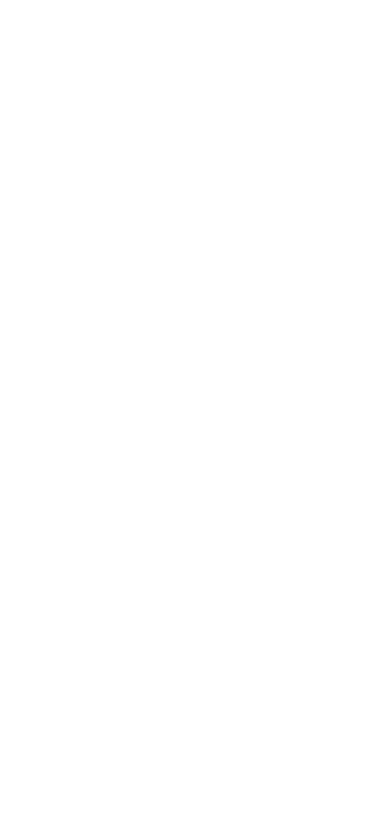
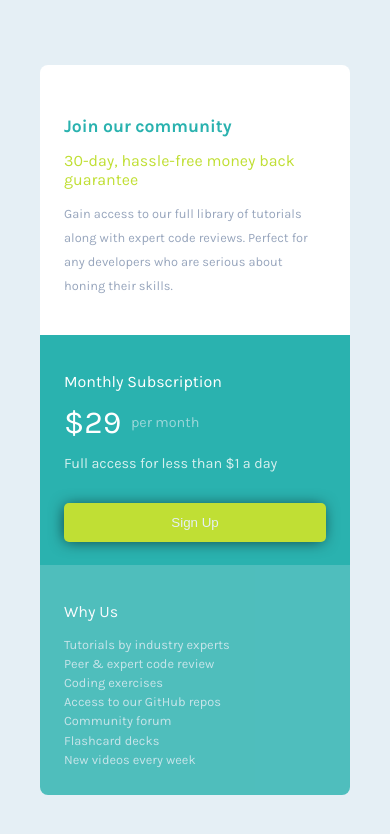
Before and after one commit to yxwangOCR/18Challenges_Single_price_grid_component, a plain HTML site: page index.html in a window 390 px wide. Drawn offline with Linux system fonts and the light colour scheme.

Commit message:
Feat: add mobile style

```diff
--- a/index.html
+++ b/index.html
@@ -11,6 +11,33 @@
 </head>
 
 <body>
+    <div class="app">
+        <main>
+            <article>
+                <h1>Join our community</h1>
+                <h2>30-day, hassle-free money back guarantee</h2>
+                <p>Gain access to our full library of tutorials along with expert code reviews.
+                    Perfect for any developers who are serious about honing their skills.</p>
+            </article>
+        </main>
+        <section class="action">
+            <h2>Monthly Subscription</h2>
+            <div> <b>$29</b> <span>per month</span></div>
+            <h3>Full access for less than $1 a day</h3>
+            <button>Sign Up</button>
+        </section>
+        <section class="info">
+            <h2>Why Us</h2>
+            <pre>
+Tutorials by industry experts
+Peer &amp; expert code review
+Coding exercises
+Access to our GitHub repos
+Community forum
+Flashcard decks
+New videos every week</pre>
+        </section>
+    </div>
 
 </body>
 
--- /dev/null
+++ b/sass/abstract/_base.scss
@@ -0,0 +1,39 @@
+@use "./variable" as *;
+
+h1 {
+    color: map-get($map: $colors, $key: "cyan");
+    font-size: map-get($map: $fonts, $key: "h1");
+    font-weight: $base-weight-bold;
+
+}
+
+h2 {
+    color: map-get($map: $colors, $key: "white");
+    font-size: map-get($map: $fonts, $key: "h2");
+    font-weight: $base-weight-normal;
+}
+
+h3 {
+    color: map-get($map: $colors, $key: "white");
+    font-size: map-get($map: $fonts, $key: "h3");
+    font-weight: $base-weight-normal;
+    opacity: 0.8;
+}
+
+p {
+    color: map-get($map: $colors, $key: "grayish-blue");
+    line-height: 1.5rem;
+    font-size: map-get($map: $fonts, $key: "p");
+    font-weight: $base-weight-normal;
+    margin: 0;
+}
+
+pre {
+    font-family: 'Karla', sans-serif;
+    color: map-get($map: $colors, $key: "light-gray");
+    line-height: 1.2rem;
+    font-size: map-get($map: $fonts, $key: "p");
+    font-weight: $base-weight-normal;
+    margin: 0;
+    opacity: 0.8;
+}
--- a/sass/abstract/_breakpoint.scss
+++ b/sass/abstract/_breakpoint.scss
@@ -0,0 +1,24 @@
+$breakpoints: (
+    "small": 350px,
+    "medium": 778px,
+    "large": 992px
+);
+
+
+@mixin small {
+    @media (min-width:map-get($breakpoints, "small")) {
+        @content;
+    }
+}
+
+@mixin medium {
+    @media (min-width:map-get($breakpoints, "medium")) {
+        @content;
+    }
+}
+
+@mixin large {
+    @media (min-width:map-get($breakpoints, "large")) {
+        @content;
+    }
+}
--- a/sass/abstract/_index.scss
+++ b/sass/abstract/_index.scss
@@ -0,0 +1,3 @@
+@forward "./variable";
+@forward "./breakpoint";
+@forward "./base";
--- a/sass/abstract/_variable.scss
+++ b/sass/abstract/_variable.scss
@@ -0,0 +1,24 @@
+//colors:
+$colors: (
+    "cyan": hsl(179, 62%, 43%),
+    "bright-yellow": hsl(71, 73%, 54%),
+    "light-gray": hsl(204, 43%, 93%),
+    "grayish-blue": hsl(218, 22%, 67%),
+    "white":hsl(225, 100%, 100%),
+);
+
+//spacing:
+$base-padding: 0.75rem;
+$base-margin: 0.75rem;
+
+//fonts:
+$fonts: (
+    "h1": 1.1rem,
+    "h2": 1rem,
+    "h3": 0.9rem,
+    "p": 0.8rem,
+    "pre": 0.8rem
+);
+
+$base-weight-normal: 400;
+$base-weight-bold: 700;
--- a/sass/style.scss
+++ b/sass/style.scss
@@ -0,0 +1,84 @@
+@use "./abstract/" as *;
+@import url('https://fonts.googleapis.com/css2?family=Karla:wght@400;700&display=swap');
+
+
+body,
+html {
+    background-color: map-get($map: $colors, $key: "light-gray");
+    font-family: 'Karla', sans-serif;
+    min-height: 100vh;
+    display: flex;
+    justify-content: center;
+    align-items: center;
+
+    .app {
+        width: 310px;
+        display: grid;
+        grid-template-columns: 310px;
+        grid-template-rows: 270px 230px 230px;
+        align-items: stretch;
+
+        main {
+            background-color: map-get($map: $colors, $key: "white");
+            padding: $base-padding*2;
+            border-radius: 8px 8px 0 0;
+            display: flex;
+            flex-direction: column;
+            justify-content: center;
+
+            article {
+                h2 {
+                    color: map-get($map: $colors, $key: "bright-yellow");
+                }
+            }
+        }
+
+        .action {
+            background-color: map-get($map: $colors, $key: "cyan");
+            padding: $base-padding*2;
+            display: flex;
+            flex-direction: column;
+            justify-content: center;
+
+            div {
+                display: flex;
+                align-items: center;
+
+                b {
+                    color: map-get($map: $colors, $key: "white");
+                    font-size: 2rem;
+                    font-weight: $base-weight-normal;
+                }
+
+                span {
+                    margin: 0 0.6rem;
+                    color: map-get($map: $colors, $key: "light-gray");
+                    opacity: 0.6;
+                    font-size: 0.9rem;
+                }
+            }
+
+            button {
+                color: map-get($map: $colors, $key: "light-gray");
+                border: 0;
+                background-color: map-get($map: $colors, $key: "bright-yellow");
+                padding: $base-padding $base-padding;
+                width: 100%;
+                border-radius: 5px;
+                box-shadow: -1px 1px 15px -2px rgba(0, 0, 0, 0.68);
+                cursor: pointer;
+                margin-top: 1rem;
+            }
+        }
+
+        .info {
+            background-color: map-get($map: $colors, $key: "cyan");
+            opacity: 0.8;
+            padding: $base-padding*2;
+            border-radius: 0 0 8px 8px;
+        }
+
+
+
+    }
+}
```
Also changed, not shown: css/style.css, 1 other file.
